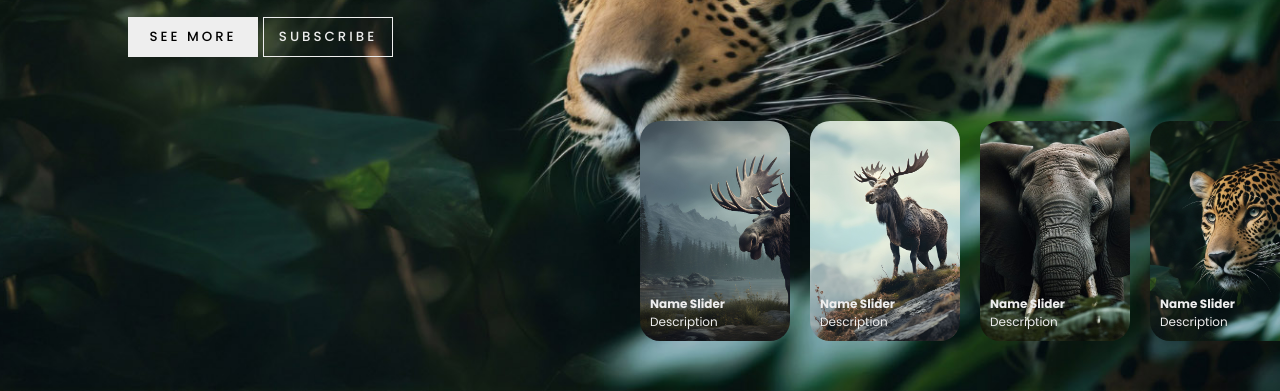
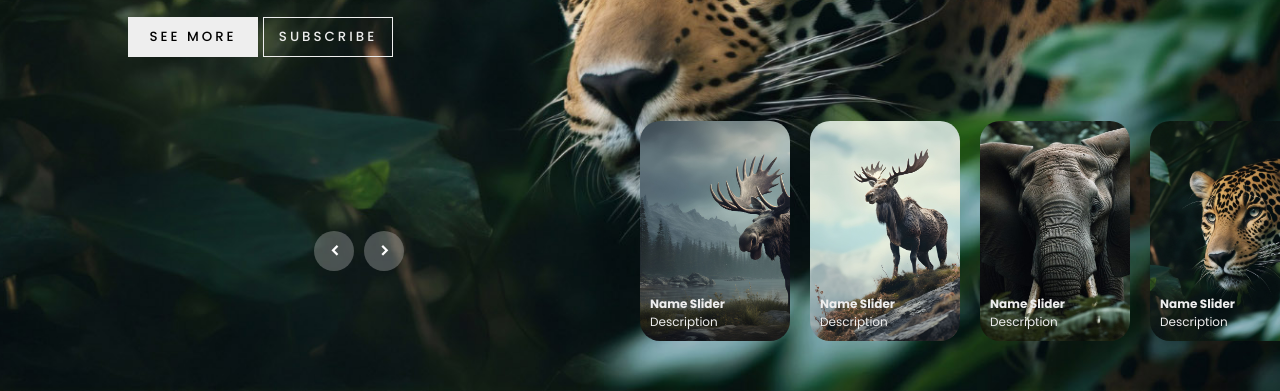
Before and after one commit to Jaymieblaze/Slider-Project, a plain HTML site: page index.html in a window 1280 px wide. Shown: the part 409-800 px from the top of the page. Drawn offline with nearby package versions, Linux system fonts and the light colour scheme.

Commit message:
Arrows- HTML and CSS

```diff
--- a/assets/style.css
+++ b/assets/style.css
@@ -137,3 +137,33 @@ header a{
 .thumbnail .item .content .title{
     font-weight: bold;
 }
+
+/* arrow */
+.arrows{
+    position: absolute;
+    top: 80%;
+    right: 52%;
+    width: 300px;
+    max-width: 30%;
+    display: flex;
+    gap: 10px;
+    align-items: center;
+}
+
+.arrows button{
+    width: 40px;
+    height: 40px;
+    border: none;
+    background-color: #eee4;
+    border-radius: 50%;
+    font-size: 1.5em;
+    color: #fff;
+    font-weight: bold;
+    font-size: large;
+    transition: .5s;
+}
+
+.arrows button:hover{
+    background-color: #eee;
+    color: #000;
+}
--- a/index.html
+++ b/index.html
@@ -5,6 +5,7 @@
     <meta name="viewport" content="width=device-width, initial-scale=1.0">
     <title>Slider</title>
     <link rel="stylesheet" href="assets/style.css">
+    <link rel="stylesheet" href="https://cdnjs.cloudflare.com/ajax/libs/remixicon/4.6.0/remixicon.min.css">
 </head>
 <body>
 
@@ -132,6 +133,12 @@
             </div>
 
         </div>
+
+        <!-- arrows -->
+        <div class="arrows">
+            <button id="prev"><i class="ri-arrow-left-s-line"></i></button>
+            <button id="next"><i class="ri-arrow-right-s-line"></i></button>
+        </div>
     </div>
 
 </body>
```
